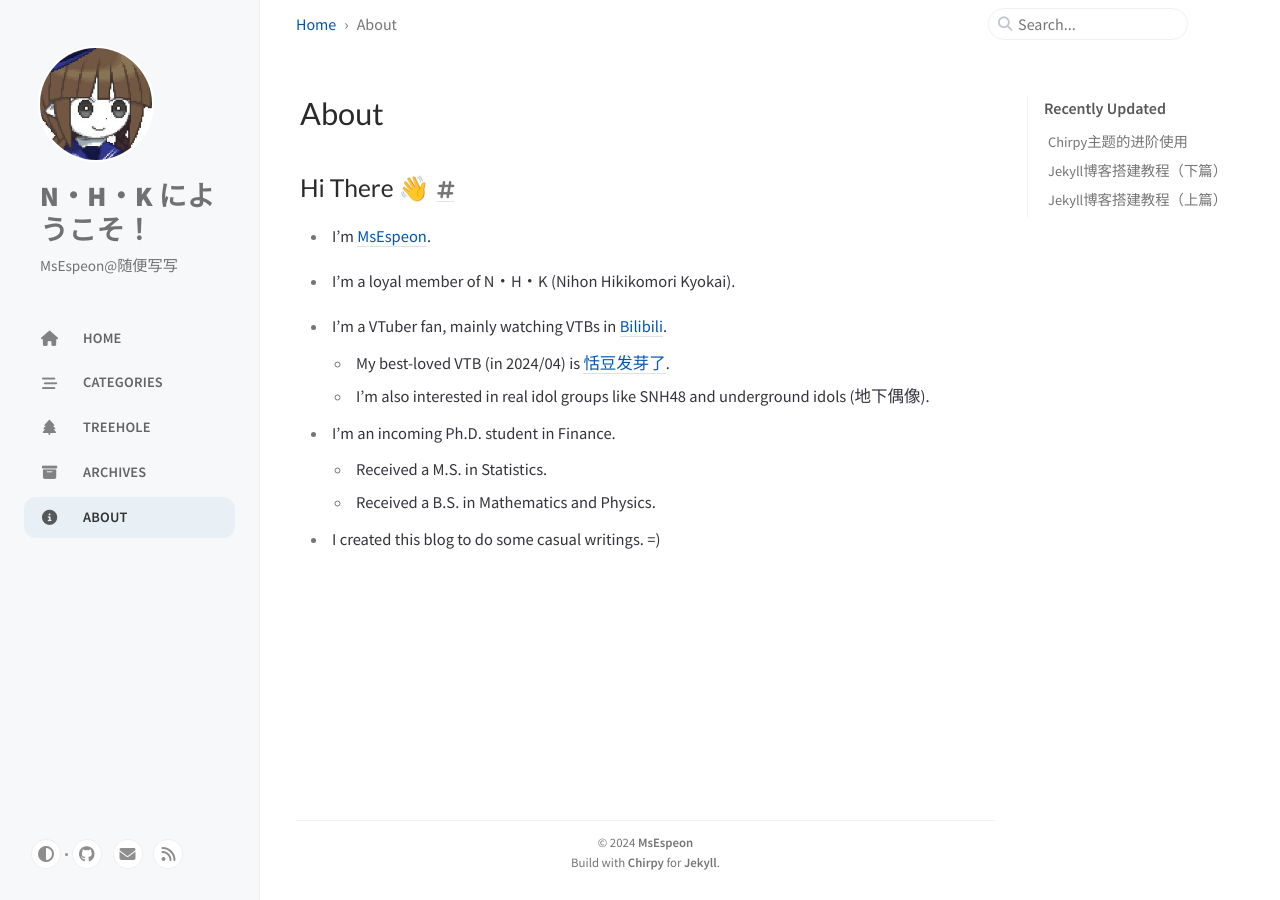
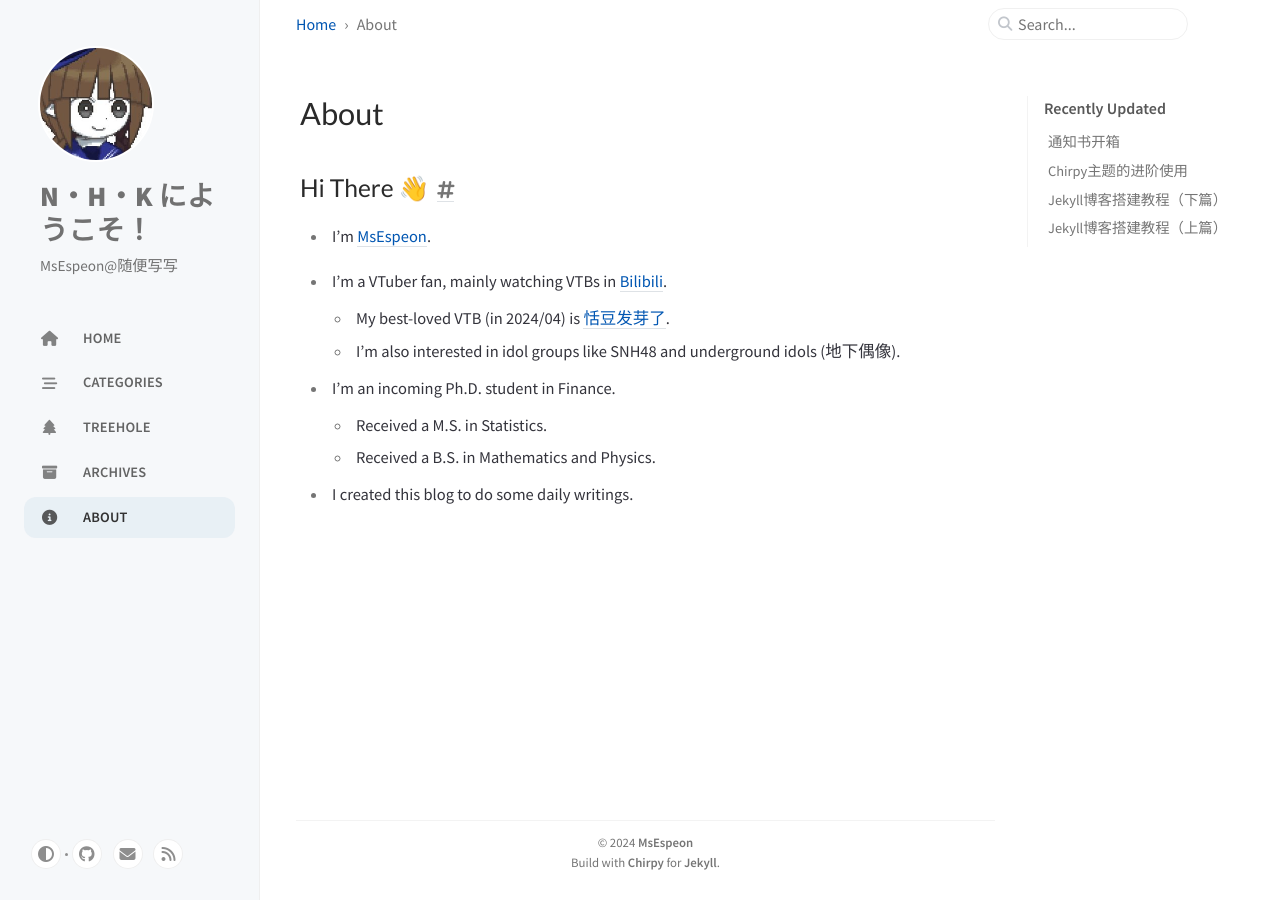
Before and after one commit to xiaobaiweinuli/shenghuo, a Jekyll site: the page built from _tabs/about.md, in a window 1280 px wide. Built offline with Jekyll 4.4.1, drawn with Linux system fonts in a browser that asks for light colours; cached includes are drawn as plain includes; nearby versions of some CDN libraries.

```diff
--- a/_tabs/about.md
+++ b/_tabs/about.md
@@ -8,14 +8,12 @@ order: 4
 
 - I'm [MsEspeon](https://github.com/ittousei).
 
-- I'm a loyal member of N・H・K (Nihon Hikikomori Kyokai).
-
 - I'm a VTuber fan, mainly watching VTBs in [Bilibili](https://www.bilibili.com/).
   - My best-loved VTB (in 2024/04) is [恬豆发芽了](https://space.bilibili.com/1660392980).
-  - I'm also interested in real idol groups like SNH48 and underground idols (地下偶像).
+  - I'm also interested in idol groups like SNH48 and underground idols (地下偶像).
 
 - I'm an incoming Ph.D. student in Finance.
   - Received a M.S. in Statistics.
   - Received a B.S. in Mathematics and Physics.
 
-- I created this blog to do some casual writings. =)
+- I created this blog to do some daily writings.
```
Also changed, not shown: _drafts/2024-04-29-tohoku-travel.md (deleted, +0 -10 lines), _posts/2024-04-29-admission-letter.md (added, +36 -0 lines).
